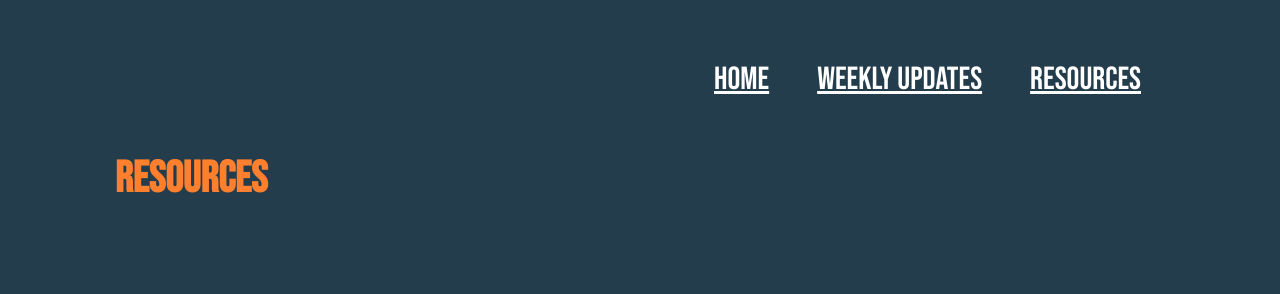
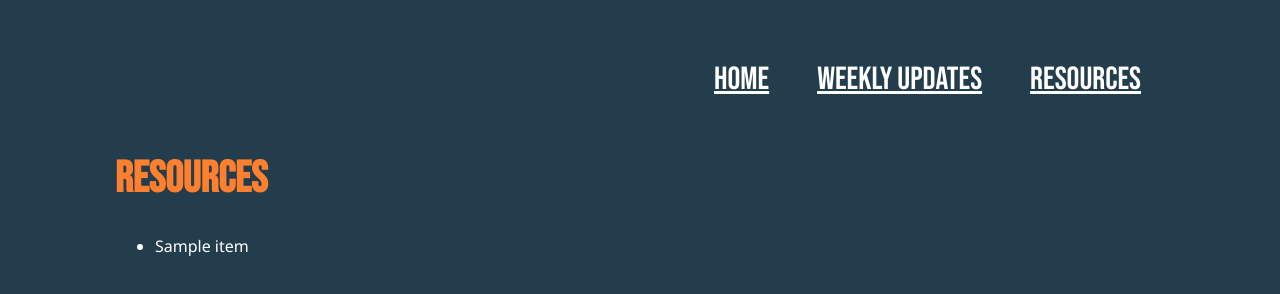
Before and after one commit to sna318/Process_Website, a plain HTML site: page resources.html in a window 1280 px wide. Shown: the top 294 px of the page. Drawn offline with Linux system fonts and the light colour scheme; a web font is replaced by a local one.

Commit message:
second push test

```diff
--- a/resources.html
+++ b/resources.html
@@ -29,6 +29,9 @@
       </div>
       <div class="maincontent">
         <h1>Resources</h1>
+        <ul>
+          <li>Sample item</li>
+        </ul>
       </div>
       <div class="footer">Copyright Syeda Anjum 2024</div>
     </div>
```
